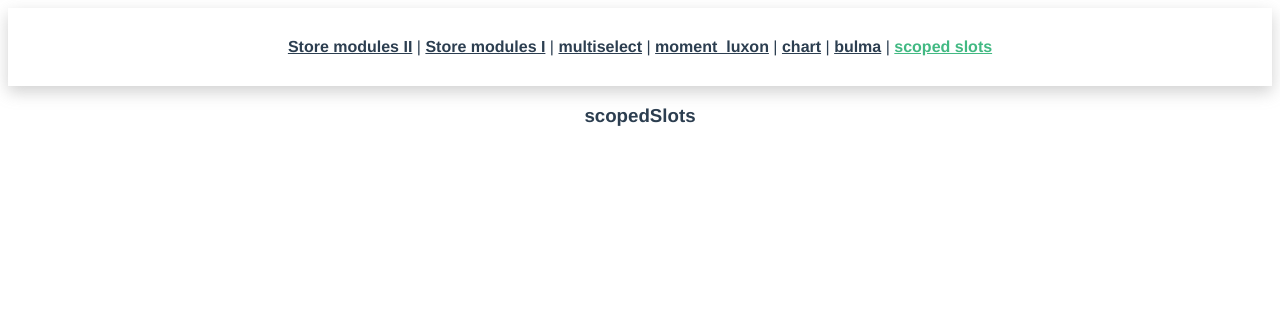
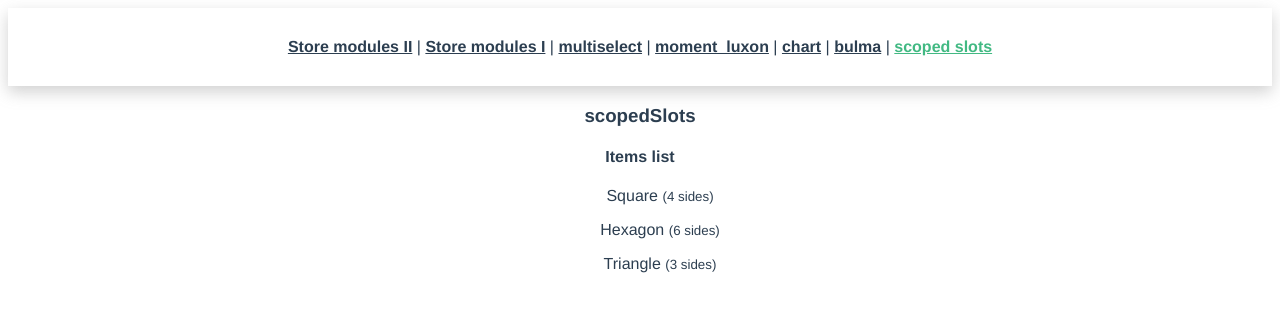
Before and after one commit to OlkaB/vue-libs, a Vue app: page /scoped_slots in a window 1280 px wide. Shown: the top 312 px of the page. Built offline with nearby package versions, Linux system fonts and the light colour scheme; what vue-resource would draw is missing.

Commit message:
scoped slots

```diff
--- /dev/null
+++ b/src/components/ScopedSlot.vue
@@ -0,0 +1,22 @@
+<template>
+  <div>
+      <h4>Items list</h4>
+    <ul class="list-item" v-for="shape in shapes" :key="shape.name">
+      <slot :shape="shape"></slot>
+    </ul>
+  </div>
+</template>
+
+<script>
+export default {
+  data() {
+    return {
+      shapes: [
+        { name: "Square", sides: 4 },
+        { name: "Hexagon", sides: 6 },
+        { name: "Triangle", sides: 3 }
+      ]
+    };
+  }
+};
+</script>
--- a/src/views/ScopedSlots.vue
+++ b/src/views/ScopedSlots.vue
@@ -1,5 +1,21 @@
 <template>
     <div class="scopedSlots">
         <h3>scopedSlots</h3>
+        <ScopedSlotCmp>
+            <template slot-scope="{shape}">
+                {{ shape.name }}
+                <small>({{ shape.sides }} sides)</small>
+            </template>
+        </ScopedSlotCmp>
     </div>
 </template>
+
+<script>
+import ScopedSlotCmp from '@/components/ScopedSlot.vue'
+
+export default {
+    components: {
+        ScopedSlotCmp
+    },
+}
+</script>
```
